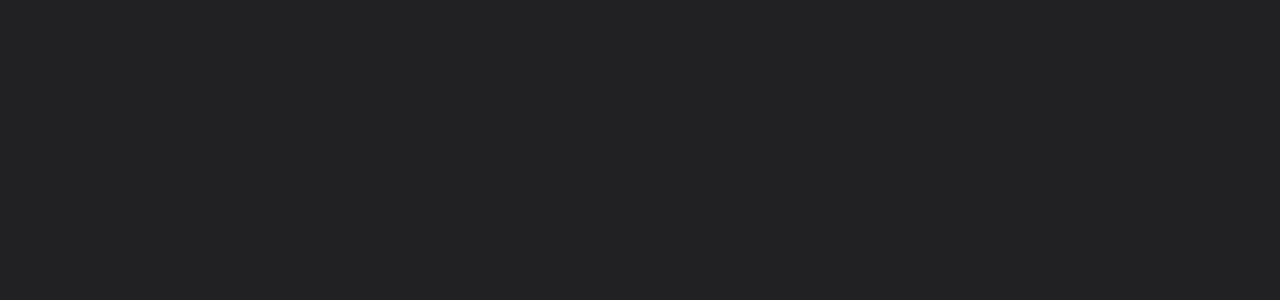
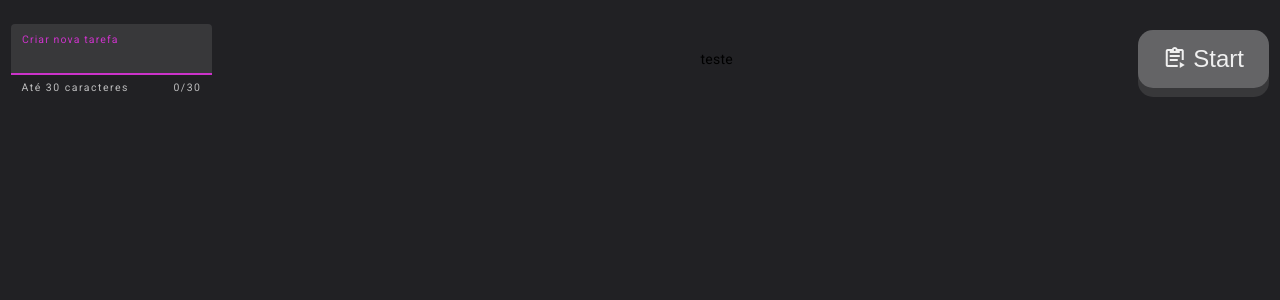
Before and after one commit to ValenteMesmo/todo-list, an Angular app: page /todo-list/planning in a window 1280 px wide. Before the commit this address led to /. Shown: the top 300 px of the page. Built offline with nearby package versions, Linux system fonts and the light colour scheme.

Commit message:
changing routes to work on gitpage

```diff
--- a/src/app/app-routing.module.ts
+++ b/src/app/app-routing.module.ts
@@ -2,11 +2,12 @@
 import { Routes, RouterModule } from '@angular/router';
 import { DoingPageComponent } from './pages/doing-page/doing-page';
 import { TodoPageComponent } from './pages/todo-page/todo-page';
+import { PLANNING_ROUTE, DOING_ROUTE_NAME, PLANNING_ROUTE_NAME } from './shared/route-constants';
 
 const routes: Routes = [
-  { path: '', redirectTo: '/todo', pathMatch: 'full' }
-  , { path: 'doing', component: DoingPageComponent }
-  , { path: 'todo', component: TodoPageComponent }
+  { path: '', redirectTo: PLANNING_ROUTE, pathMatch: 'full' }
+  , { path: DOING_ROUTE_NAME, component: DoingPageComponent }
+  , { path: PLANNING_ROUTE_NAME, component: TodoPageComponent }
 ];
 
 @NgModule({
--- a/src/app/pages/doing-page/doing-page.html
+++ b/src/app/pages/doing-page/doing-page.html
@@ -1,4 +1,4 @@
-<check-button [routerLink]="['/todo']"><span class="mdi mdi-clipboard-arrow-left-outline"></span> Edit Tasks</check-button>
+<check-button [routerLink]="[PLANNING_ROUTE]"><span class="mdi mdi-clipboard-arrow-left-outline"></span> Edit Tasks</check-button>
 
 <div style="margin-top: 21px;">
 
--- a/src/app/pages/doing-page/doing-page.ts
+++ b/src/app/pages/doing-page/doing-page.ts
@@ -1,5 +1,6 @@
 import { Component } from '@angular/core';
 import { StoreService, TodoCollection } from "src/app/services/StoreService";
+import { PLANNING_ROUTE } from '../../shared/route-constants';
 
 @Component({
   selector: 'app-doing-page',
@@ -7,6 +8,8 @@
 })
 export class DoingPageComponent {
   title = 'Doing';
+
+  PLANNING_ROUTE = PLANNING_ROUTE;
 
   todoList: TodoCollection;
   textInput = '';
--- a/src/app/pages/todo-page/todo-page.html
+++ b/src/app/pages/todo-page/todo-page.html
@@ -12,7 +12,7 @@
         <div>teste</div>
       </td>
       <td>
-        <check-button style="float:right" [routerLink]="['/doing']"><span class="mdi mdi-clipboard-text-play-outline"></span> Start</check-button>
+        <check-button style="float:right" [routerLink]="[DOING_ROUTE]"><span class="mdi mdi-clipboard-text-play-outline"></span> Start</check-button>
       </td>
     </tr>
   </table>
--- a/src/app/pages/todo-page/todo-page.ts
+++ b/src/app/pages/todo-page/todo-page.ts
@@ -1,5 +1,6 @@
 import { Component } from '@angular/core';
 import { StoreService, TodoCollection } from "src/app/services/StoreService";
+import { DOING_ROUTE } from '../../shared/route-constants';
 
 @Component({
   selector: 'app-todo-page',
@@ -7,6 +8,8 @@
 })
 export class TodoPageComponent {
   title = 'Todo';
+
+  DOING_ROUTE = DOING_ROUTE;
 
   todoList: TodoCollection;
   textInput = '';
--- /dev/null
+++ b/src/app/shared/route-constants.ts
@@ -0,0 +1,4 @@
+export const PLANNING_ROUTE_NAME = 'todo-list/planning';
+export const DOING_ROUTE_NAME = 'todo-list/doing';
+export const PLANNING_ROUTE = `/${PLANNING_ROUTE_NAME}`;
+export const DOING_ROUTE = `/${DOING_ROUTE_NAME}`;
```
